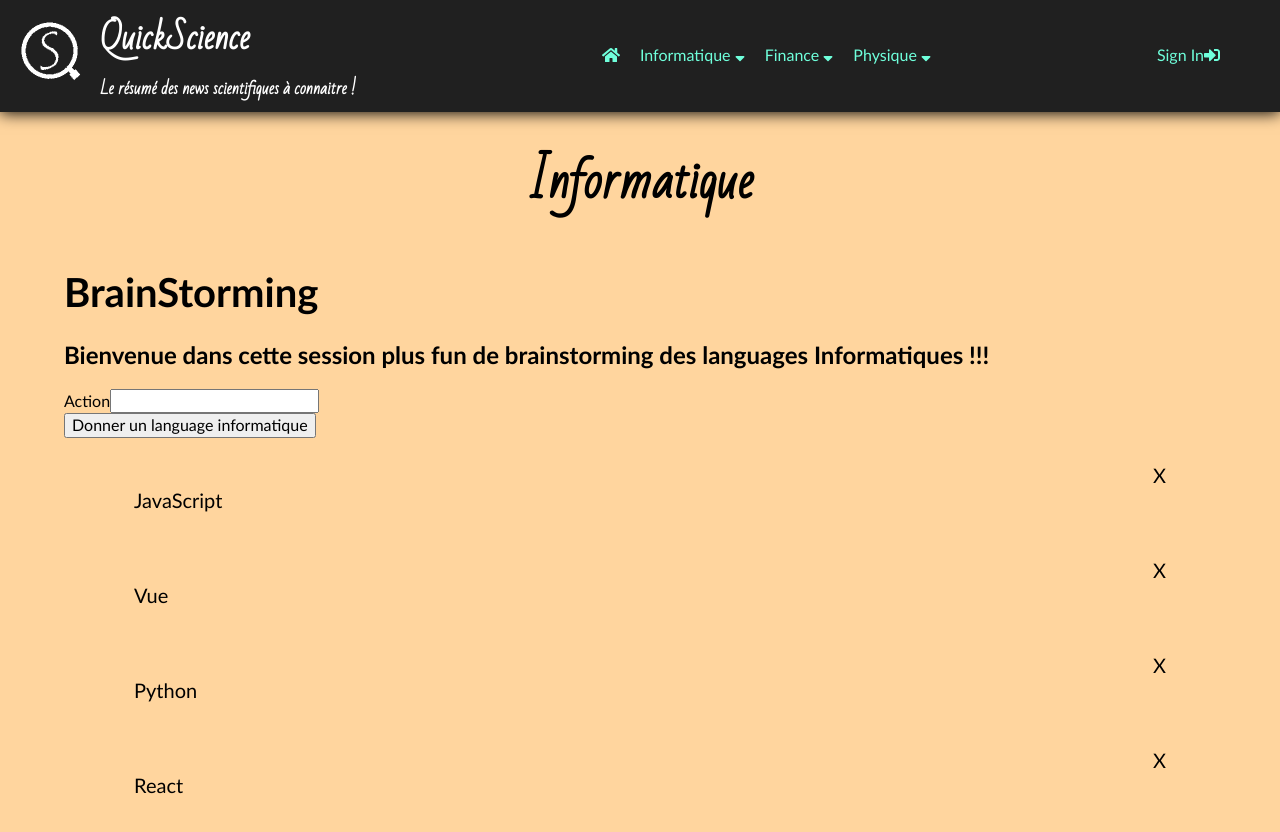
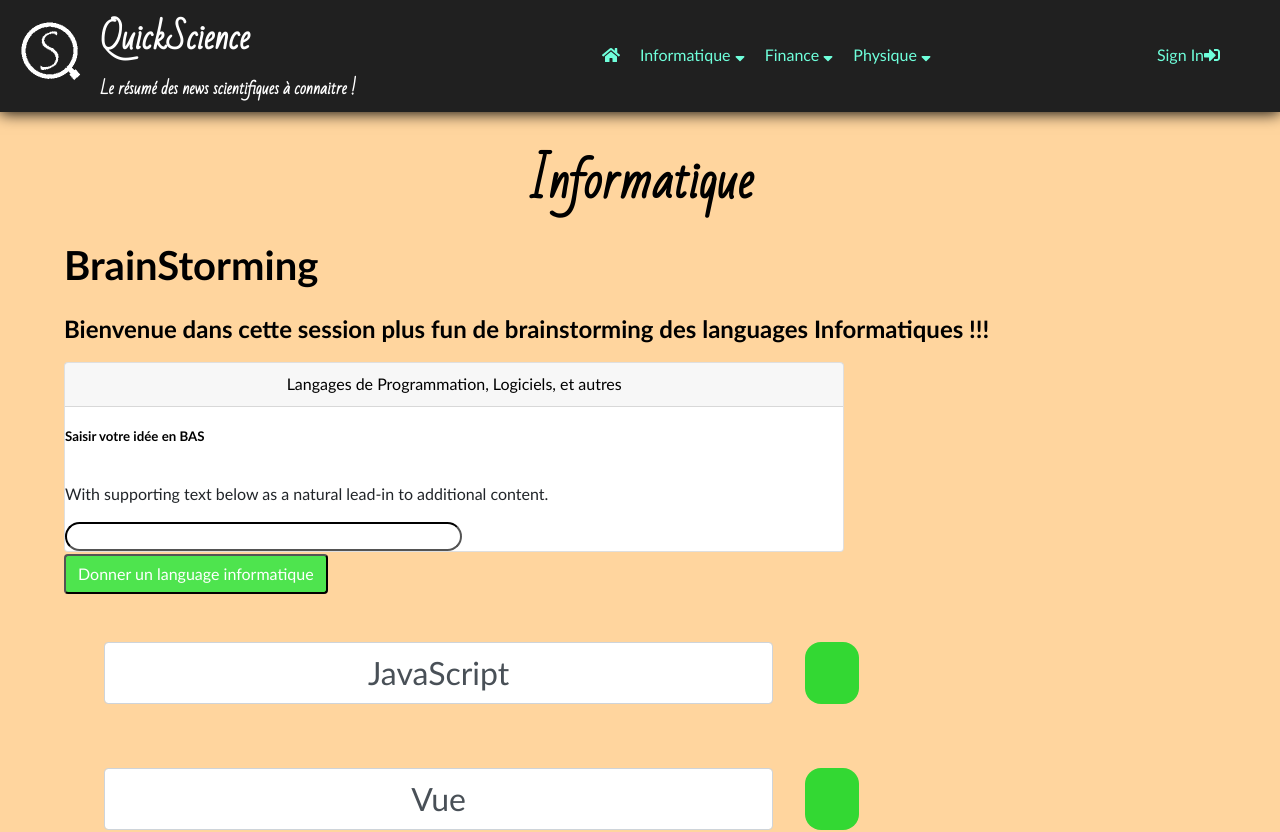
Before and after one commit to lth-elm/dev-web-first-project, a Vue app in the folder client/: page /brainstorm in a window 1280 px wide. Shown: the top 832 px of the page. Built offline with nearby package versions, Linux system fonts and the light colour scheme; no server answers; a web font is replaced by a local one.

Commit message:
update css

```diff
--- a/client/src/components/Item.vue
+++ b/client/src/components/Item.vue
@@ -1,7 +1,7 @@
 <template>
-    <div class="card my-2 item-todo">
-    <p>{{ tache }}</p>
-    <div v-on:click="suppression" class="btn-supr btn btn-danger">X</div>
+    <div class="box">
+    <p class="Texte">{{ tache }}</p>
+    <div v-on:click="suppression" class="suppr"></div>
     </div>
 </template>
 
@@ -13,16 +13,38 @@ export default {
 </script>
 
 <style scoped>
-.item-todo {
+.box {
     position: relative;
-    padding-top: 15px;
-    padding-left: 30px;
-    font-size: 20px;
-    height: 80px;
+    display: flex;
+    flex-wrap: wrap;
+    align-items: stretch;
 }
-.btn-supr {
-  position: absolute;
-  top: 10px;
-  right: 10px;
+
+.Texte{
+  display: block;
+      padding: .375rem .75rem;
+  font-size: 1rem;
+  font-weight: 400;
+  line-height: 1.5;
+  color: #495057;
+  background-clip: padding-box;
+  border: 1px solid #ced4da;
+  border-radius: .25rem;
+  background-color: white;
+  font-size: 200%;
+  text-align: center;
+  width: 60%;
+}
+
+.suppr{
+  display: flex;
+  background-color: rgb(51, 216, 51);
+  width: 54px;
+  margin: 32px;
+  border-radius: 1em;
+}
+
+.suppr:hover{
+  background-color: red;
 }
 </style>
--- a/client/src/components/Texte1.vue
+++ b/client/src/components/Texte1.vue
@@ -1,5 +1,6 @@
 <template>
-    <div>
+    <div class="txt1">
+        <h3>Devinette n°1</h3>
         <p>
             Naissance : 10 juillet 1856, Smijan (Autriche).
             Décès : 7 janvier 1943, New York.
--- a/client/src/components/Texte2.vue
+++ b/client/src/components/Texte2.vue
@@ -1,5 +1,6 @@
 <template>
   <div>
+    <h3>Devinette n°2</h3>
       <p>
           Naissance : 30 avril 1777, Brunwick.
           Décès : 23 février 1855, Göttingen.
--- a/client/src/components/modale.vue
+++ b/client/src/components/modale.vue
@@ -1,8 +1,8 @@
 <template>
     <div class="bloc-modale" v-if="revele">
         <div v-on:click="toggleModale" class="overlay"></div>
-        <div class="modale card">
-            <div v-on:click="toggleModale" class="btn-modale btn btn-primary">X</div>
+        <div class="modale">
+            <div v-on:click="toggleModale" class="btn-modale">X</div>
             <h5>devinette n°1 : {{devi1}}</h5>
             <h5>devinette n°2 : {{devi2}}</h5>
         </div>
@@ -47,7 +47,7 @@ export default {
 }
 .modale {
     background: #F1F1F1;
-    color: #333;
+    color:black;
     padding: 50px;
     position: fixed;
     bottom: 10%;
@@ -56,6 +56,8 @@ export default {
     position: absolute;
     top: 10px;
     right: 10px;
+    color:white;
+    background-color: tomato;
 }
 .danger {
     align-items: center;
--- a/client/src/views/BrainstormInfo.vue
+++ b/client/src/views/BrainstormInfo.vue
@@ -2,16 +2,18 @@
   <div class="container mt-5">
     <main>
       <h1 id="theme">Informatique</h1>
-      <div class="main">
+      <div class="card">
         <article>
           <h1>BrainStorming</h1>
           <h2>Bienvenue dans cette session plus fun de brainstorming des languages Informatiques !!!</h2>
           <form>
-              <div class="form-group">
-                  <label for="action">Action</label>
-                  <input v-model="formData.tache" type="text" id="action" class="form-control">
+              <div class="Box">
+                  <div class="BoxHeader"><label for="action">Langages de Programmation, Logiciels, et autres</label></div>
+                  <h5 class="BoxTitre">Saisir votre idée en BAS</h5>
+                  <p class="BoxTexte">With supporting text below as a natural lead-in to additional content.</p>
+                  <input v-model="formData.tache" type="text" id="action" class="Entrer">
               </div>
-              <button v-on:click.prevent="creationItem" class="btn btn-primary mb-3">Donner un language informatique</button>
+              <button v-on:click.prevent="creationItem" class="btn">Donner un language informatique</button>
           </form>
           <ul>
           <li v-bind:key="index" v-for="(tache,index) in tableauTaches">
@@ -73,3 +75,59 @@ export default {
   }
 }
 </script>
+<style>
+.Box{
+  position: relative;
+  display: flex;
+  width: 70%;
+  flex-direction: column;
+  min-width: 0;
+  background-color: #fff;
+  background-clip: border-box;
+  border: 1px solid rgba(0,0,0,.125);
+  border-radius: .25rem;
+  margin-bottom: 0.1rem;
+}
+.BoxHeader{
+  text-align: center;
+  padding: .75rem 1.25rem;
+  margin-bottom: 0;
+  background-color: rgba(0,0,0,0.03);
+  border-bottom: 1px solid rgba(0,0,0,0.125);
+}
+.BoxTitle{
+  font-family: -apple-system,BlinkMacSystemFont,"Segoe UI",Roboto,"Helvetica Neue",Arial,"Noto Sans",sans-serif,"Apple Color Emoji","Segoe UI Emoji","Segoe UI Symbol","Noto Color Emoji";
+  text-align: left;
+}
+.BoxTexte{
+  font-size: 1rem;
+  font-weight: 400;
+  line-height: 1.5;
+  color: #212529;
+  text-align: left;
+}
+.Entrer{
+  width: 50%;
+  border-radius: 1rem;
+  text-align: center;
+  border-color: black;
+  height: 20%;
+  font-size: larger;
+}
+.btn{
+  display: inline-block;
+  font-weight: 400;
+  text-align: center;
+  vertical-align: middle;
+  padding: .375rem .75rem;
+  font-size: 1rem;
+  line-height: 1.5;
+  border-radius: .25rem;
+  user-select: none;
+  background-color: rgb(78, 228, 78);
+  color: #fff;
+}
+.btn:hover{
+  background-color: darkgreen;
+}
+</style>
--- a/client/src/views/PhysiqueMemo.vue
+++ b/client/src/views/PhysiqueMemo.vue
@@ -6,17 +6,17 @@
         <article>
           <h1>Memo</h1>
           <h3>{{message}}</h3>
-          <div class="btn btn-outline-primary mr-2" v-on:click="t1">Devinette 1</div>
-          <div class= "btn btn-outline-primary" v-on:click="t2">Devinette 2</div>
+          <div class="btnDevinette" v-on:click="t1">Devinette 1</div>
+          <div class= "btnDevinette" v-on:click="t2">Devinette 2</div>
 
-          <div class="onglets card mb-5" v-if="toggle1">
-            <texte1 class="p-5"></texte1>
+          <div class="onglets" v-if="toggle1">
+            <texte1></texte1>
           </div>
-          <div class="onglets card mb-5" v-if="toggle2">
-            <texte2 class="p-5"></texte2>
+          <div class="onglets" v-if="toggle2">
+            <texte2></texte2>
           </div>
           <modale v-bind:revele="revele" v-bind:toggleModale="toggleModale"></modale>
-          <div v-on:click="toggleModale" class="btn btn-success">Réponse</div>
+          <div v-on:click="toggleModale" class="btn">Réponse</div>
         </article>
       </div>
       <br><p>OBJECTIF AFFICHER L'IMAGE ICI</p>
@@ -61,3 +61,23 @@ export default {
   }
 }
 </script>
+<style>
+.btnDevinette{
+  display: inline-block;
+  font-weight: 400;
+  text-align: center;
+  vertical-align: middle;
+  padding: .375rem .75rem;
+  font-size: 1rem;
+  line-height: 1.5;
+  border-radius: .25rem;
+  user-select: none;
+  background-color: rgb(38, 90, 201);
+  color: #fff;
+}
+.onglets{
+  margin: 1px;
+  background-color: seashell;
+  width: 60%;
+}
+</style>
```
